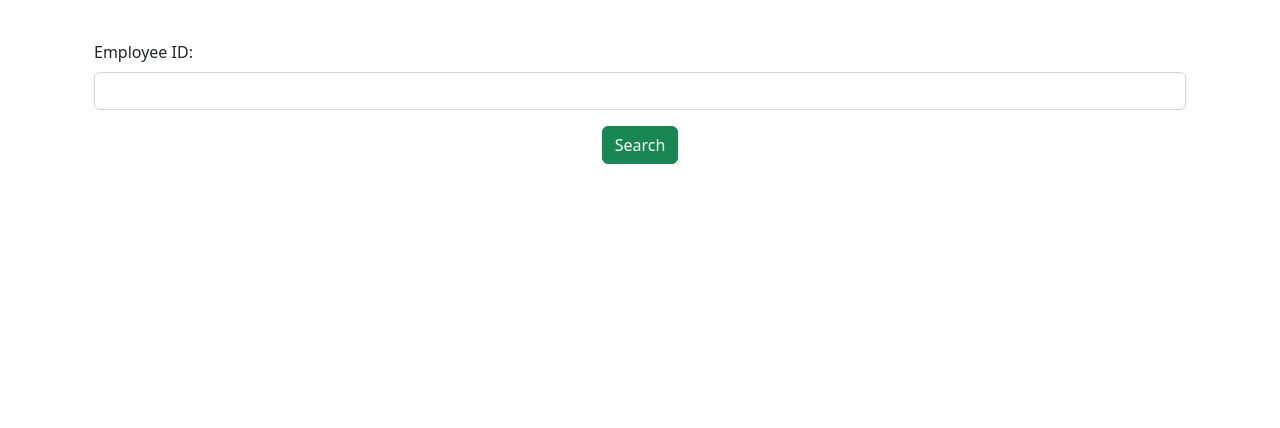
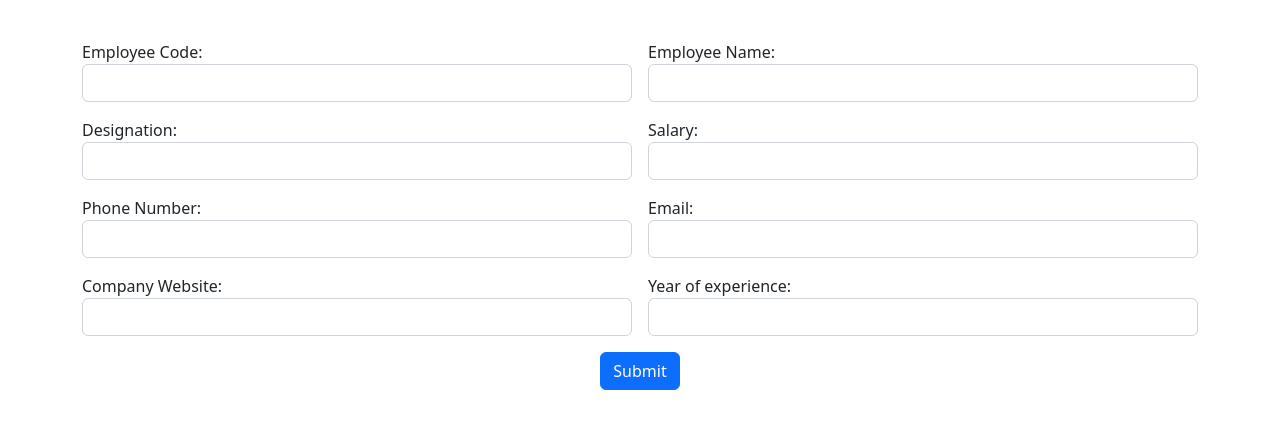
Before and after one commit to aswanthpvtk/Employee_angular_app, an Angular app: page / in a window 1280 px wide. Shown: the top 428 px of the page. Built offline with nearby package versions, Linux system fonts and the light colour scheme.

Commit message:
employee

```diff
--- /dev/null
+++ b/src/app/add-employee/add-employee.component.html
@@ -0,0 +1,43 @@
+<div class="container">
+    <div class="row">
+        <div class="col col-12 col-sm-12 col-md-12 col-lg-12 col-xl-12 col-xxl-12">
+            <div class="row g-3 mt-4">
+                <div class="col col-12 col-sm-6 col-md-6 col-lg-6 col-xl-6 col-xxl-6">
+                    <label for="" class="fomr-label">Employee Code:</label>
+                    <input type="text" class="form-control">
+                </div>
+                <div class="col col-12 col-sm-6 col-md-6 col-lg-6 col-xl-6 col-xxl-6">
+                    <label for="" class="fomr-label">Employee Name:</label>
+                    <input type="text" class="form-control">
+                </div>
+                <div class="col col-12 col-sm-6 col-md-6 col-lg-6 col-xl-6 col-xxl-6">
+                    <label for="" class="fomr-label">Designation:</label>
+                    <input type="text" class="form-control">
+                </div>
+                <div class="col col-12 col-sm-6 col-md-6 col-lg-6 col-xl-6 col-xxl-6">
+                    <label for="" class="fomr-label">Salary:</label>
+                    <input type="text" class="form-control">
+                </div>
+                <div class="col col-12 col-sm-6 col-md-6 col-lg-6 col-xl-6 col-xxl-6">
+                    <label for="" class="fomr-label">Phone Number:</label>
+                    <input type="text" class="form-control">
+                </div>
+                <div class="col col-12 col-sm-6 col-md-6 col-lg-6 col-xl-6 col-xxl-6">
+                    <label for="" class="fomr-label">Email:</label>
+                    <input type="email" class="form-control">
+                </div>
+                <div class="col col-12 col-sm-6 col-md-6 col-lg-6 col-xl-6 col-xxl-6">
+                    <label for="" class="fomr-label">Company Website:</label>
+                    <input type="text" class="form-control">
+                </div>
+                <div class="col col-12 col-sm-6 col-md-6 col-lg-6 col-xl-6 col-xxl-6">
+                    <label for="" class="fomr-label">Year of experience:</label>
+                    <input type="text" class="form-control">
+                </div>
+                <div class="col col-12 col-sm-12 col-md-12 col-lg-12 col-xl-12 col-xxl-12 text-center">
+                    <button class="btn btn-primary">Submit</button>
+                </div>
+            </div>
+        </div>
+    </div>
+</div>
--- a/src/app/app.component.html
+++ b/src/app/app.component.html
@@ -1,3 +1,3 @@
-<app-search-employee></app-search-employee>
+<app-add-employee></app-add-employee>
 
 <router-outlet></router-outlet>
--- a/src/app/app.module.ts
+++ b/src/app/app.module.ts
@@ -5,12 +5,14 @@
 import { AppComponent } from './app.component';
 import { AdminLoginComponent } from './admin-login/admin-login.component';
 import { SearchEmployeeComponent } from './search-employee/search-employee.component';
+import { AddEmployeeComponent } from './add-employee/add-employee.component';
 
 @NgModule({
   declarations: [
     AppComponent,
     AdminLoginComponent,
-    SearchEmployeeComponent
+    SearchEmployeeComponent,
+    AddEmployeeComponent
   ],
   imports: [
     BrowserModule,
```
Also changed, not shown: src/app/add-employee/add-employee.component.ts (added, +10 -0 lines), src/app/add-employee/add-employee.component.css (added).
